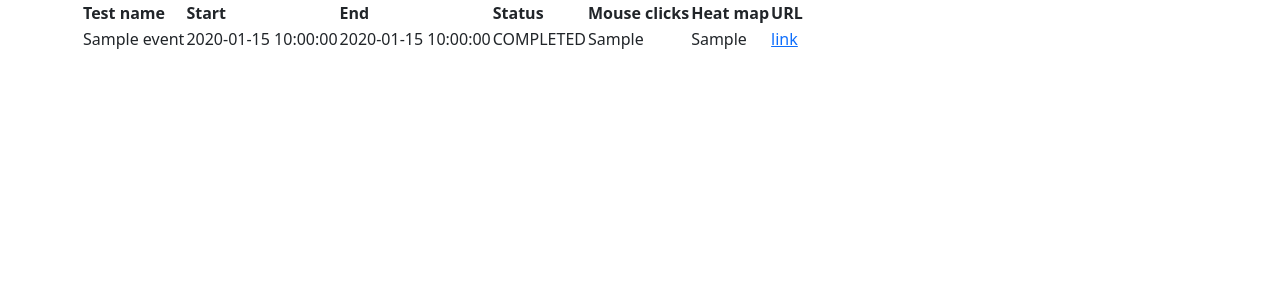
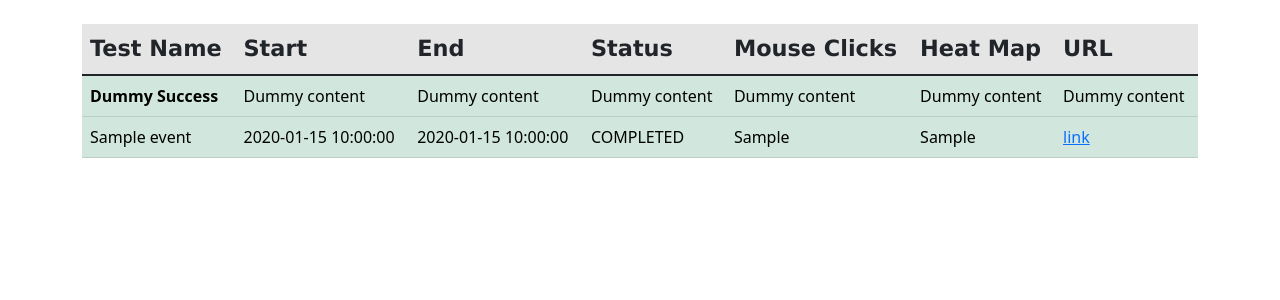
Before and after one commit to soumodiptab/web-evaluator, a Flask app: page /eventDashboard in a window 1280 px wide. Shown: the part 56-356 px from the top of the page. Run offline with Flask 2, Linux system fonts and the light colour scheme; tables that the repository leaves empty hold one stand-in row (values such as "Sample post"); some libraries are stand-ins or nearby versions.

Commit message:
styling on event_dashboard.html, send_email.html

```diff
--- a/templates/event_dashboard.html
+++ b/templates/event_dashboard.html
@@ -1,20 +1,31 @@
 {% extends "dashboard_admin.html" %}
 {% block admincontent %}
+<br>
 <div class="container">
-    <table>
+    <table class="table table-hover">
         <thead>
-            <tr>
-                <th>Test name</th>
-                <th>Start</th>
-                <th>End</th>
-                <th>Status</th>
-                <th>Mouse clicks</th>
-                <th>Heat map</th>
-                <th>URL</th>
+            <tr class="table-active">
+                <th scope="col" style="font-size: 1.4rem; font-family: Verdana, Geneva, Tahoma, sans-serif;">Test Name</th>
+                <th scope="col" style="font-size: 1.4rem; font-family: Verdana, Geneva, Tahoma, sans-serif;">Start</th>
+                <th scope="col" style="font-size: 1.4rem; font-family: Verdana, Geneva, Tahoma, sans-serif;">End</th>
+                <th scope="col" style="font-size: 1.4rem; font-family: Verdana, Geneva, Tahoma, sans-serif;">Status</th>
+                <th scope="col" style="font-size: 1.4rem; font-family: Verdana, Geneva, Tahoma, sans-serif;">Mouse Clicks</th>
+                <th scope="col" style="font-size: 1.4rem; font-family: Verdana, Geneva, Tahoma, sans-serif;">Heat Map</th>
+                <th scope="col" style="font-size: 1.4rem; font-family: Verdana, Geneva, Tahoma, sans-serif;">URL</th>
             </tr>
         </thead>
+        <tbody>
+            <tr class="table-success">
+                <th scope="row"> Dummy Success</th>
+                <td>Dummy content</td>
+                <td>Dummy content</td>
+                <td>Dummy content</td>
+                <td>Dummy content</td>
+                <td>Dummy content</td>
+                <td>Dummy content</td>
+            </tr>
             {% for event in events %}
-        <tr>
+            <tr class="table-success">
                 <td>{{ event['test_name'] }}</td>
                 <td>{{ event['start'] }}</td>
                 <td>{{ event['end'] }}</td>
@@ -24,6 +35,8 @@
                 <td><a href="{{ event['event_url'] }}">link</a></td>
             </tr>
             {% endfor %}
+        </tbody>
     </table>
+
 </div>
 {% endblock %}
```
Also changed, not shown: templates/send_email.html (+13 -5 lines). Lines whose indentation alone changed are shown as unchanged.
